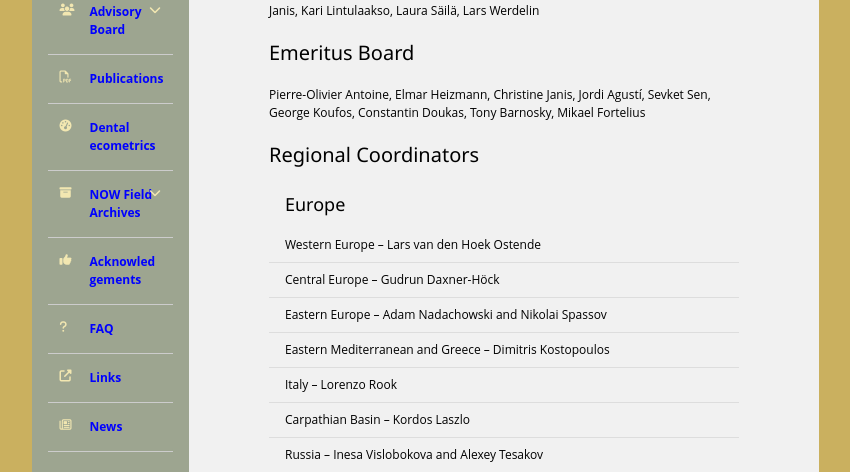
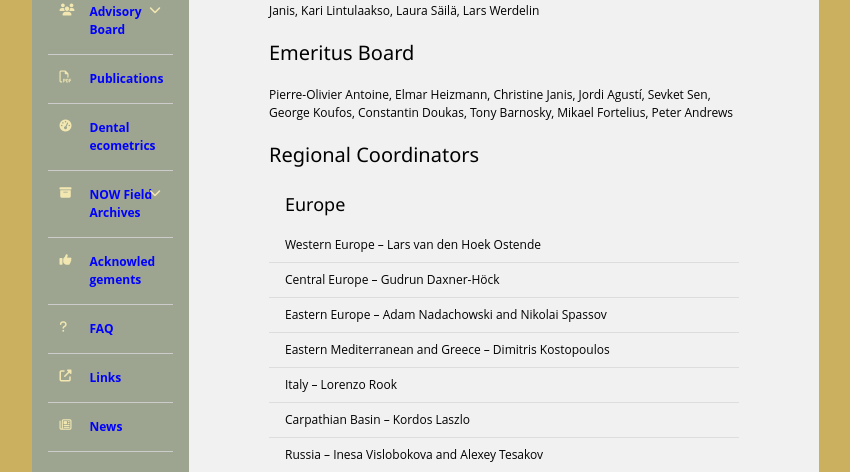
Before and after one commit to karilint/new_and_old_worlds, a Django app: template now/templates/board.html in a window 1280 px wide. Shown: the part 692-1164 px from the top of the page, without its empty margins (136-986 px from the left). Run offline with Django 3.2, Linux system fonts and the light colour scheme; the template is opened without the code that fills it, so the values that code supplies are empty; some libraries are stand-ins or nearby versions.

Commit message:
Updated Emeritus Board

```diff
--- a/now/templates/board.html
+++ b/now/templates/board.html
@@ -45,7 +45,7 @@ NOW - Fossil Mammal Database - Advisory Board
       <h4>Emeritus Board</h4>
     </header>
     <ul class="w3-ul">
-      <li>Pierre-Olivier Antoine, Elmar Heizmann, Christine Janis, Jordi Agust&iacute;, Sevket Sen, George Koufos, Constantin Doukas, Tony Barnosky, Mikael Fortelius</li>
+      <li>Pierre-Olivier Antoine, Elmar Heizmann, Christine Janis, Jordi Agust&iacute;, Sevket Sen, George Koufos, Constantin Doukas, Tony Barnosky, Mikael Fortelius, Peter Andrews</li>
     </ul>
   </section>
   <section class="w3-container" id="RegionalCoordinators">
@@ -157,7 +157,7 @@ NOW - Fossil Mammal Database - Advisory Board
       <li>General large mammal coordinator &ndash; Ray Bernor</li>
       <li>Insectivores &ndash; Marc Furi&oacute;</li>
       <li>Rodents and Lagomorphs &ndash; Pierre Mein and Isaac Casanovas-Vilar</li>
-      <li>Hominoid Primates &ndash; Peter Andrews and David Alba</li>
+      <li>Hominoid Primates &ndash; David Alba</li>
       <li>Cercopithecoid Primates &ndash; Eric Delson</li>
       <li>Other Primates</li>
         <li style="margin-left: 35px;">Christopher Beard (Asian non-catarrhines)</li>
```
